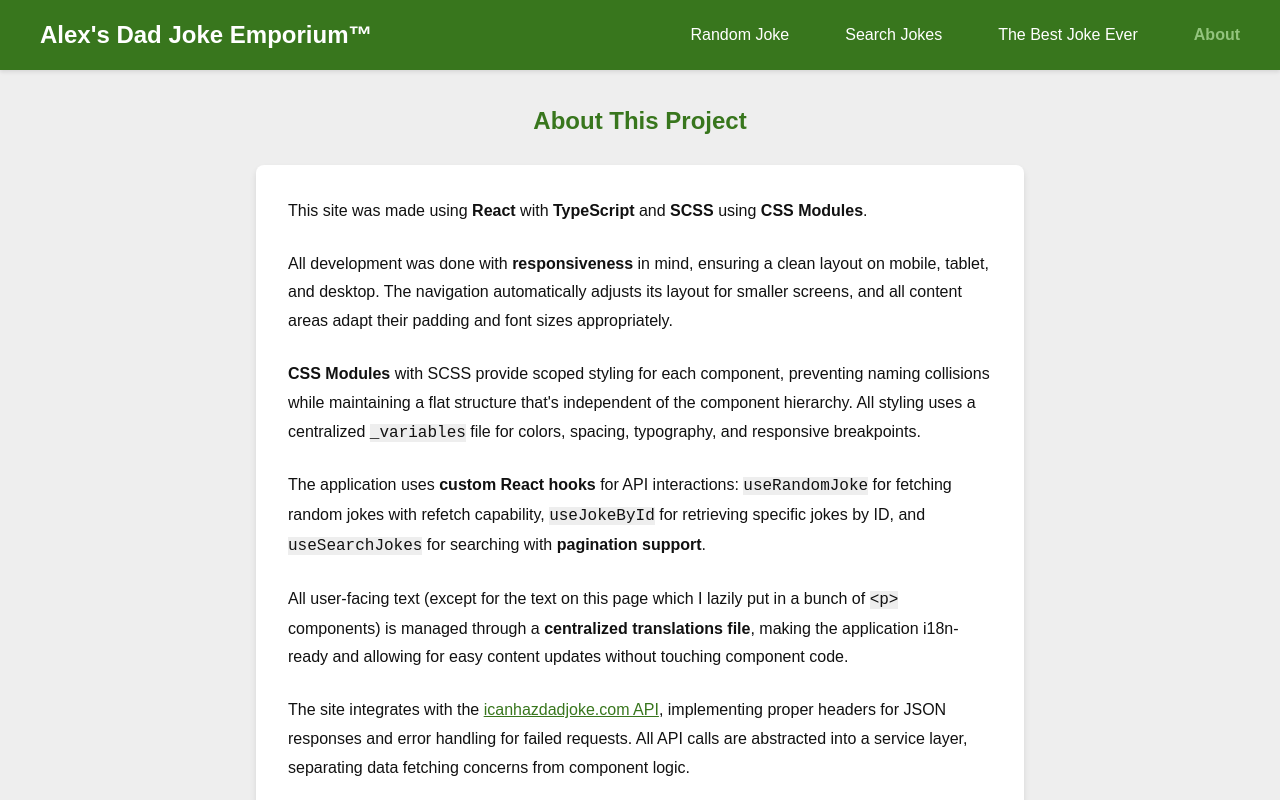
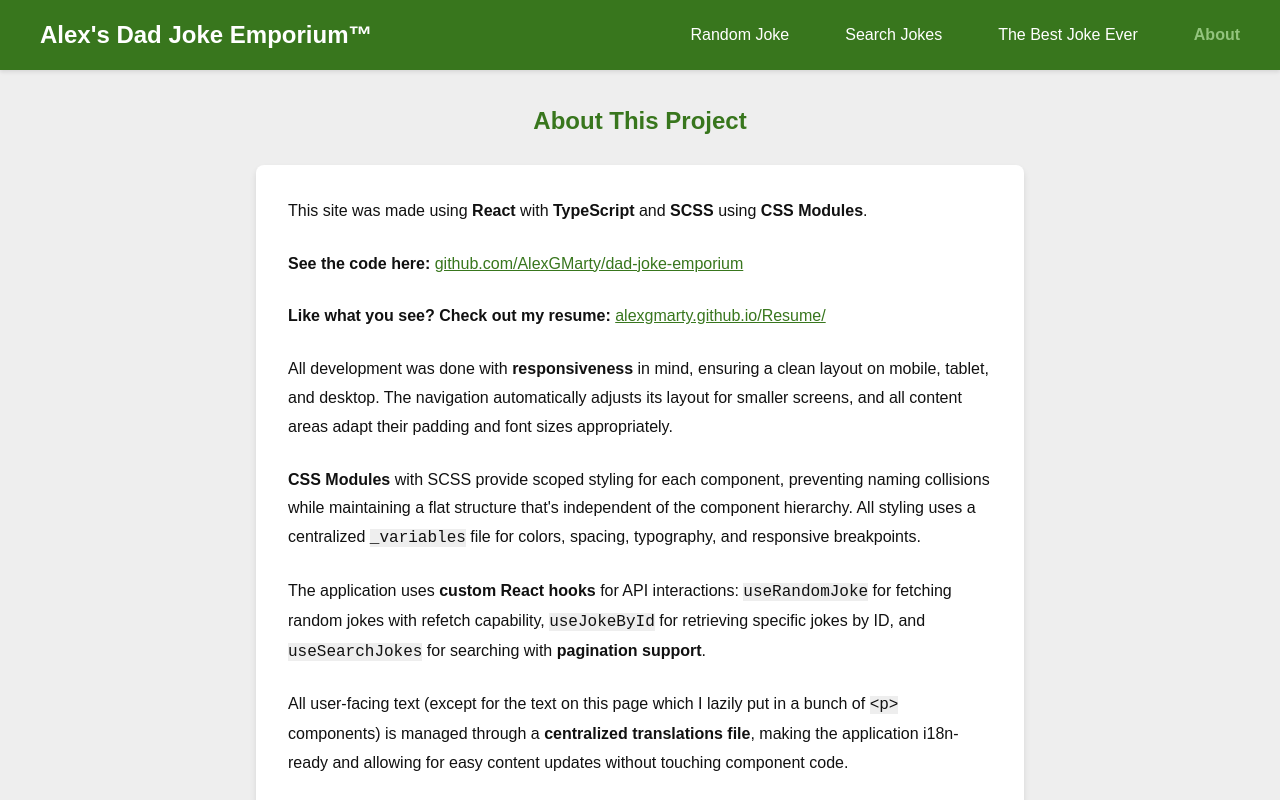
Before and after one commit to AlexGMarty/dad-joke-emporium, a React (Vite) app: page /dad-joke-emporium/about in a window 1280 px wide. Shown: the top 800 px of the page. Built offline with nearby package versions, Linux system fonts and the light colour scheme.

Commit message:
Update info

```diff
--- a/src/pages/AboutPage/AboutPage.tsx
+++ b/src/pages/AboutPage/AboutPage.tsx
@@ -13,6 +13,28 @@ export const AboutPage = () => {
           This site was made using <strong>React</strong> with{" "}
           <strong>TypeScript</strong> and <strong>SCSS</strong> using{" "}
           <strong>CSS Modules</strong>.
+        </p>
+
+        <p>
+          <strong>See the code here: </strong>
+          <a
+            href="https://github.com/AlexGMarty/dad-joke-emporium"
+            target="_blank"
+            rel="noopener noreferrer"
+          >
+            github.com/AlexGMarty/dad-joke-emporium
+          </a>
+        </p>
+
+        <p>
+          <strong>Like what you see? Check out my resume: </strong>
+          <a
+            href="https://alexgmarty.github.io/Resume/"
+            target="_blank"
+            rel="noopener noreferrer"
+          >
+            alexgmarty.github.io/Resume/
+          </a>
         </p>
 
         <p>
```
Also changed, not shown: 1 other file (tests, documents, lock files or other folders).
